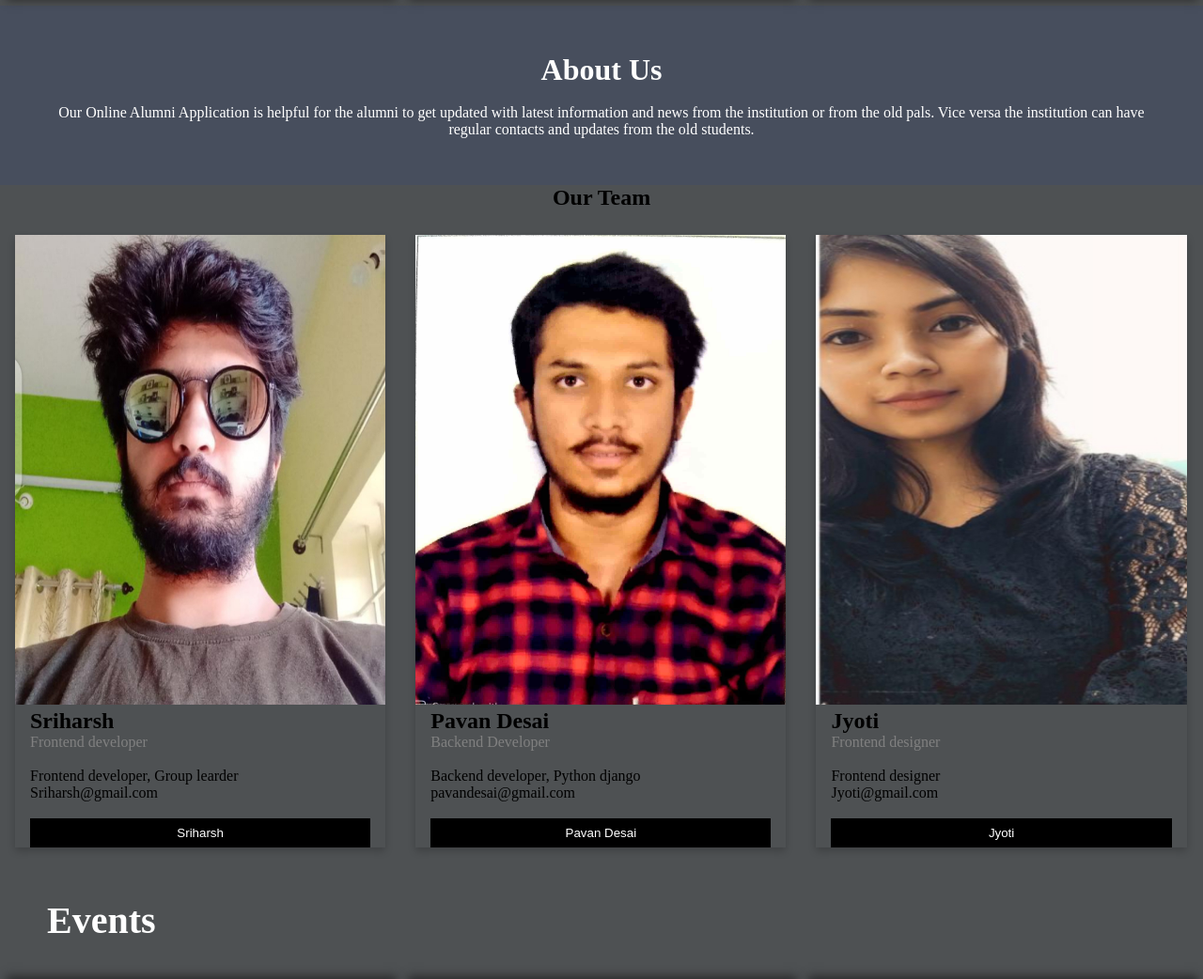
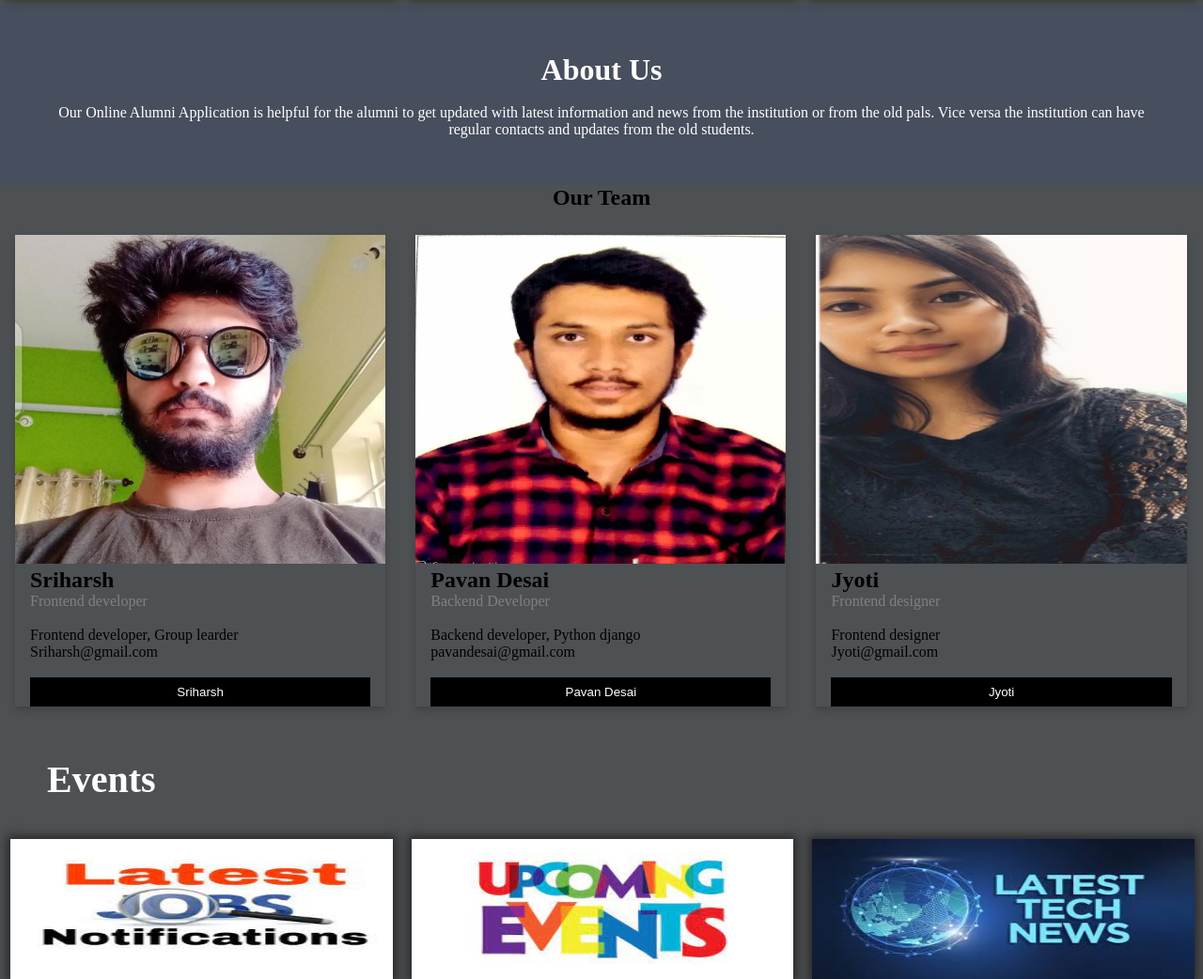
Before and after one commit to P1010pavan/alumni1, a Django app: page / in a window 1280 px wide. Shown: the part 825-1867 px from the top of the page at 94% size. Run offline with Django 3.2, Linux system fonts and the light colour scheme; some libraries are stand-ins or nearby versions.

Commit message:
initial commit

```diff
--- a/ATS/templates/index.html
+++ b/ATS/templates/index.html
@@ -699,7 +699,7 @@ color:white;
 <div class="row">
   <div class="column">
     <div class="card">
-      <img src="static/mem1.jpeg" alt="Jane" style="width:100%;height:500px;">
+      <img src="static/mem1.jpeg" alt="Jane" style="width:100%;height:350px;">
       <div class="container">
         <h2>Sriharsh</h2>
         <p class="title">Frontend developer</p>
@@ -714,7 +714,7 @@ color:white;
 
   <div class="column">
     <div class="card">
-      <img src="static/mem2.jpg" alt="Mike" style="width:100%;height:500px;">
+      <img src="static/mem2.jpg" alt="Mike" style="width:100%;height:350px;">
       <div class="container">
         <h2>Pavan Desai</h2>
         <p class="title">Backend Developer</p>
@@ -729,7 +729,7 @@ color:white;
 
   <div class="column">
     <div class="card">
-      <img src="static/mem3.jpeg" alt="John" style="width:100%;height:500px;">
+      <img src="static/mem3.jpeg" alt="John" style="width:100%;height:350px;">
       <div class="container">
         <h2>Jyoti</h2>
         <p class="title">Frontend designer</p>
```
